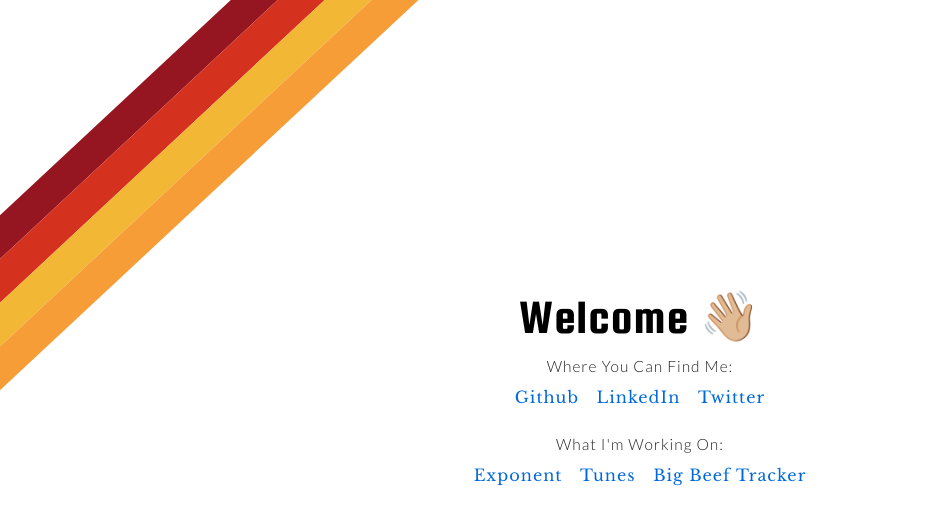
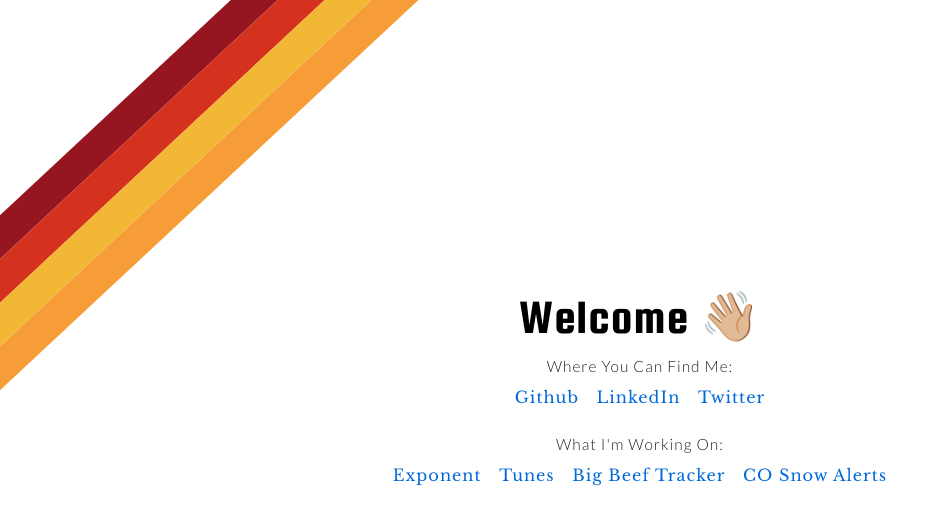
Before and after one commit to kinson/dot_com, a Next.js app: page / in a window 1280 px wide. Shown: the top 524 px of the page, without its empty margins (0-948 px from the left). Built offline with nearby package versions, Linux system fonts and the light colour scheme.

Commit message:
add co snow alerts to the what i am working on section

```diff
--- a/pages/index.js
+++ b/pages/index.js
@@ -39,8 +39,8 @@
 const LinksBoxStyles = styled.div`
   display: flex;
   flex-direction: row;
-  justify-content: space-between;
-  margin-bottom: 1rem;
+  flex-wrap: wrap;
+  justify-content: center;
 `;
 
 const LinkStyles = styled.a`
@@ -49,6 +49,7 @@
   margin: 0 0.55rem;
   color: #0069d9;
   letter-spacing: 1px;
+  margin-bottom: 1rem;
 
   :hover {
     text-decoration: underline;
@@ -111,6 +112,9 @@
           <LinkStyles href="https://bigbeeftracker.com">
             Big Beef Tracker
           </LinkStyles>
+          <LinkStyles href="https://cosnowalerts.com">
+            CO Snow Alerts
+          </LinkStyles>
         </LinksBoxStyles>
       </MiddleNameStyles>
     </PageStyles>
```
